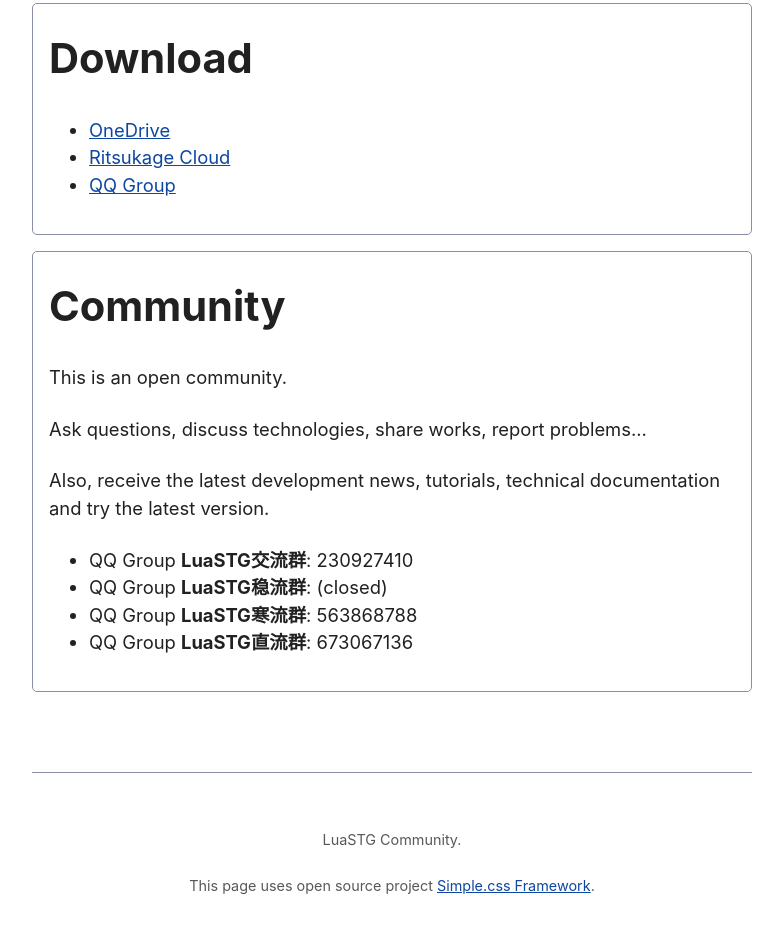
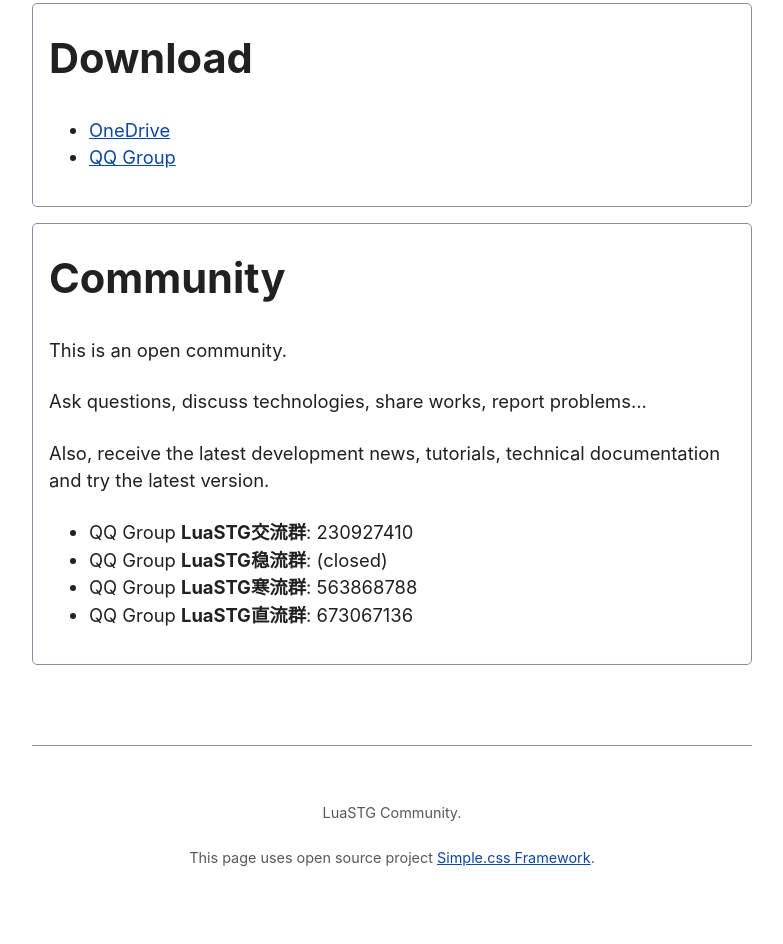
Before and after one commit to Legacy-LuaSTG-Engine/LuaSTG-Sub-Landing-Page, a plain HTML site: page pages/index.html in a window 1280 px wide. Shown: the part 3553-4497 px from the top of the page, without its empty margins (248-1031 px from the left). After the commit the page ends 4470 px from the top, so only its background shows below. Drawn offline with Linux system fonts and the light colour scheme.

Commit message:
remove Ritsukage Cloud

```diff
--- a/pages/index.html
+++ b/pages/index.html
@@ -306,7 +306,6 @@
             <h2>Download</h2>
             <ul>
                 <li><a href="https://files.luastg-sub.com">OneDrive</a></li>
-                <li><a href="https://luastg.ritsukage.com">Ritsukage Cloud</a></li>
                 <li><a href="/#Section_community">QQ Group</a></li>
             </ul>
         </article>
```
